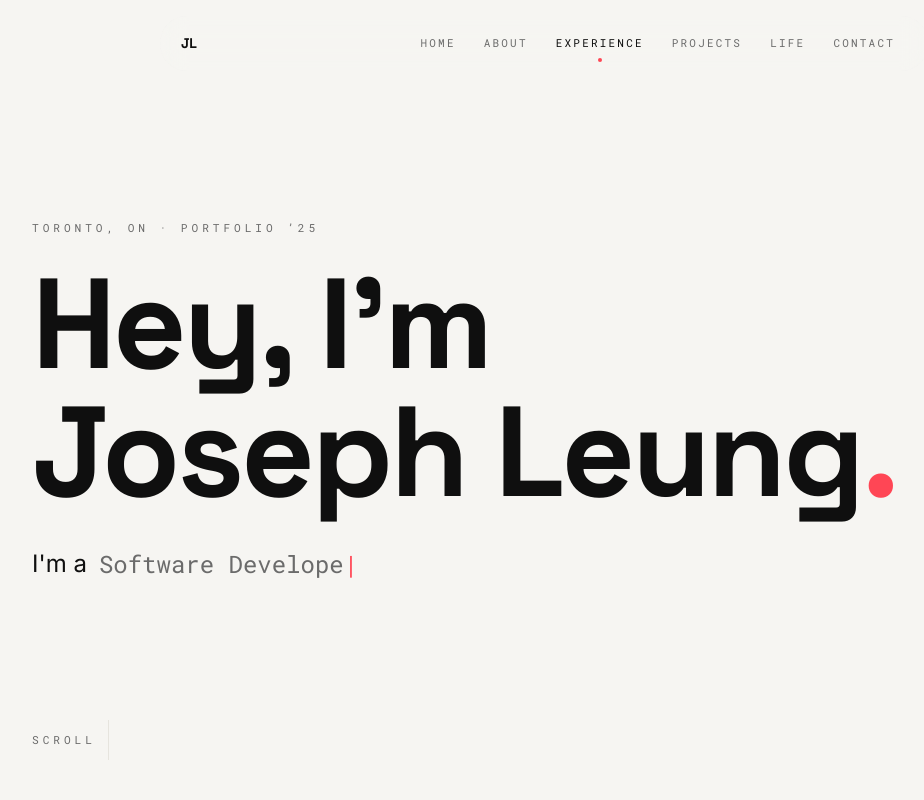
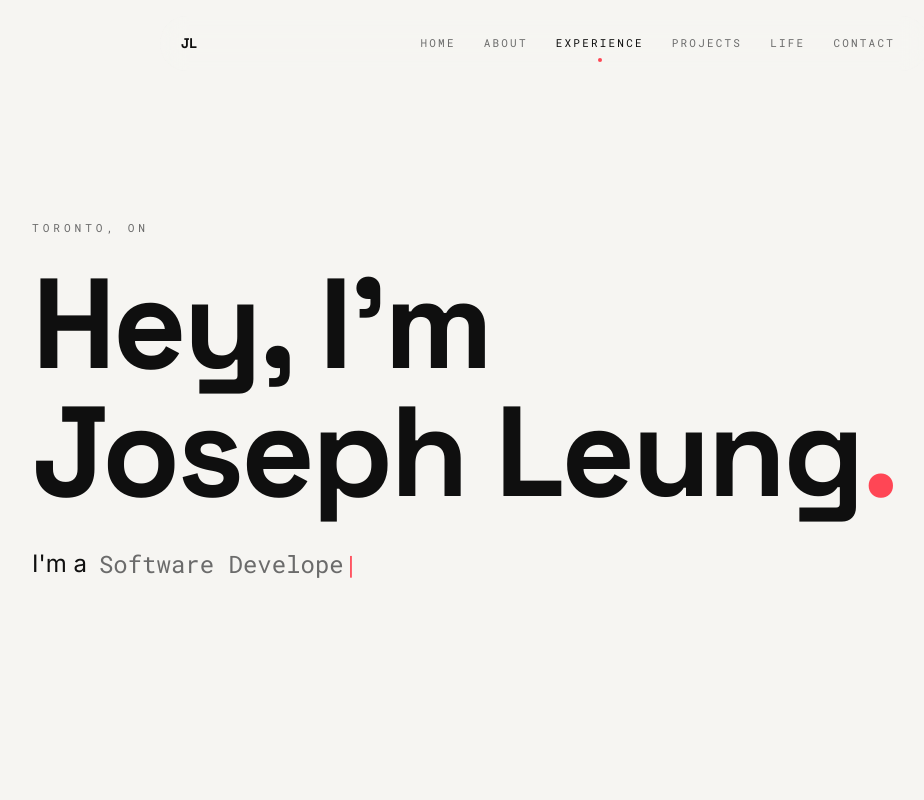
Before and after one commit to josephleungg/josephleungg.github.io, a Next.js app: page / in a window 1280 px wide. Shown: the top 800 px of the page, without its empty margins (96-1020 px from the left). Built offline with nearby package versions, Linux system fonts and the light colour scheme.

Commit message:
feat: remove portfolio year from intro section and clean up scroll cue

```diff
--- a/app/page.js
+++ b/app/page.js
@@ -15,7 +15,7 @@ export default function Home() {
         id="home"
         className="relative flex min-h-screen flex-col justify-center px-6 sm:px-8 md:px-24 lg:px-32"
       >
-        <p className="eyebrow mb-5 sm:mb-6">Toronto, ON · Portfolio ’25</p>
+        <p className="eyebrow mb-5 sm:mb-6">Toronto, ON</p>
 
         <h1 className="font-grotesk text-4xl font-bold leading-[1] tracking-tight text-ink sm:text-6xl md:text-8xl lg:text-9xl">
           Hey, I&apos;m
@@ -27,12 +27,6 @@ export default function Home() {
         <div className="mt-6 flex flex-wrap items-center gap-x-3 gap-y-1 text-base sm:mt-8 sm:text-lg md:text-2xl">
           <span className="font-inter text-ink">I&apos;m a</span>
           <CycleTitle />
-        </div>
-
-        {/* scroll cue */}
-        <div className="absolute bottom-8 left-6 flex items-center gap-3 sm:left-8 md:bottom-10 md:left-24 lg:left-32">
-          <span className="eyebrow">Scroll</span>
-          <span className="h-8 w-px bg-line md:h-10" />
         </div>
       </section>
 
```
